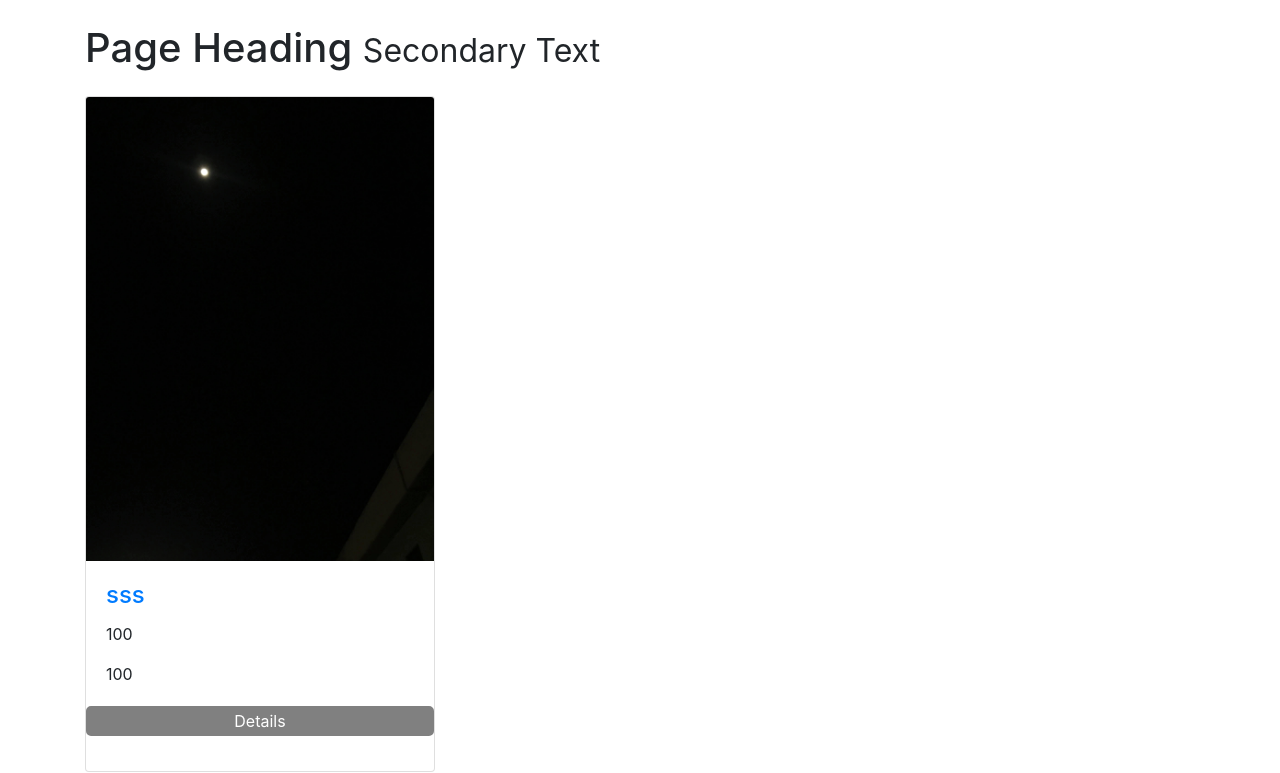
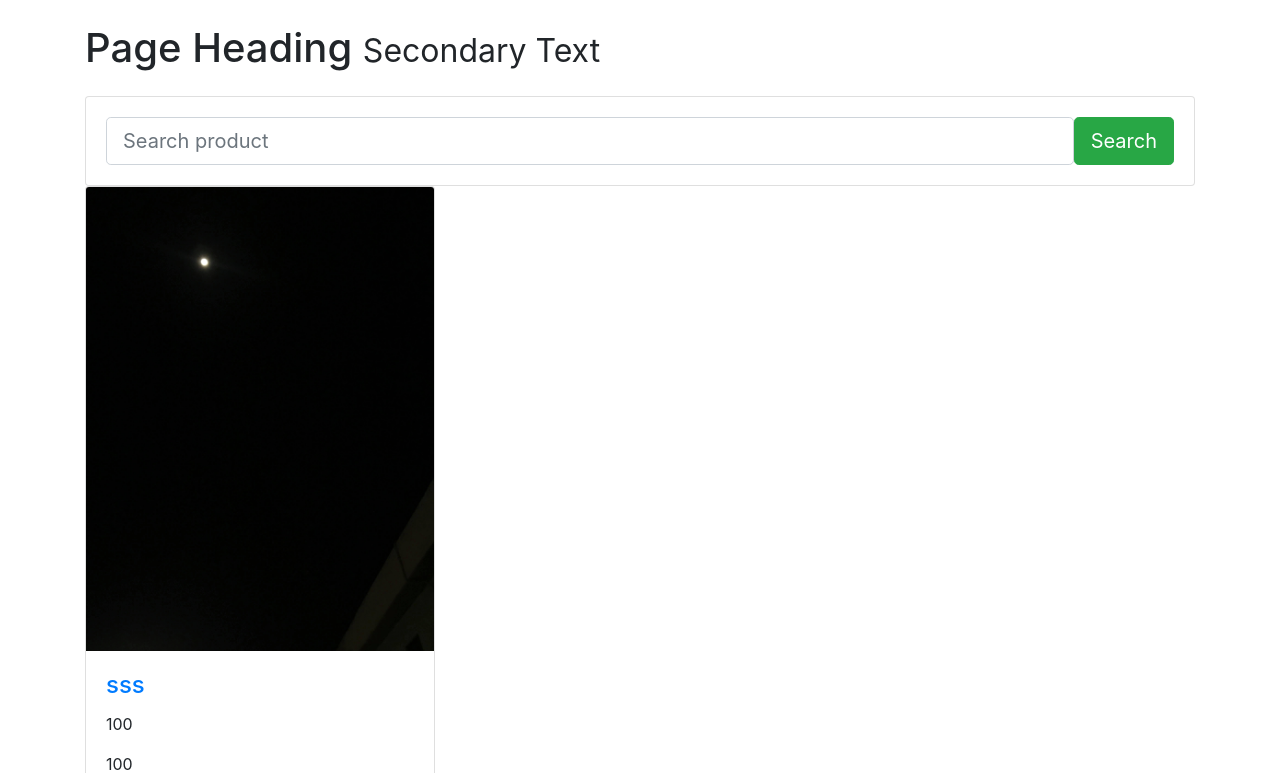
Before and after one commit to xiaoswaii/nturesell, a Django app: page /home/ in a window 1280 px wide. Shown: the part 56-829 px from the top of the page. Run offline with Django 3.2, Linux system fonts and the light colour scheme; a user stored in the database is signed in; data comes from the database, SQL or seed files in the repository; both versions use the stored data as it was after the commit; some libraries are stand-ins or nearby versions.

Commit message:
add searchproduct

```diff
--- a/nturesell/views.py
+++ b/nturesell/views.py
@@ -10,7 +10,11 @@ from itertools import chain
 
 @login_required
 def home(request):
-    products = Product.objects.all()
+    if 'searchproduct' in request.POST:
+        productname=request.POST["productname"]
+        products=Product.objects.filter(productname__icontains=productname)
+    else:
+        products = Product.objects.all()
     return render(request, 'home.html', locals())
 
 def register(request):
@@ -28,13 +32,14 @@ def register(request):
 
             if user is not None:
                 message = "Username used by another"
+                return render(request ,"login.html",locals())
             else:
                 user = AbstractUser.objects.create_user(username = username, password = password)
                 userinfo  = User.objects.create(user = user , nickname = nickname, ntumail = ntumail)
                 userinfo.save()
         else:
             message= "confirm password is different from password"
-
+            return render(request ,"login.html",locals())
     return render(request ,"login.html",locals())
 
 
@@ -47,7 +52,8 @@ def authenticate(request):
             auth.login(request, user)
             return redirect('home')
         else:
-            return redirect('home')
+            message="Username or password wrong"
+            return render(request,"login.html",locals())
 
     return render(request,"home.html",locals())
 
@@ -74,10 +80,6 @@ def profile(request):
 @login_required
 def sell(request):
     if request.method == "POST":
-        productname = request.POST["productname"]
-        price = request.POST["price"]
-        amount = request.POST["amount"]
-        information = request.POST["information"]
         form = UploadProductForm(request.POST, request.FILES)
         if form.is_valid():
             form.save()
--- /dev/null
+++ b/static/css/home.css
@@ -0,0 +1,12 @@
+.stylish-input-group .input-group-addon{
+    background: white !important;
+}
+.stylish-input-group .form-control{
+	border-right:0;
+	box-shadow:0 0 0;
+	border-color:#ccc;
+}
+.stylish-input-group button{
+    border:0;
+    background:transparent;
+}
--- a/templates/home.html
+++ b/templates/home.html
@@ -1,4 +1,9 @@
-{% extends "base.html" %} {% load static %} {% block nevitem %}
+{% extends "base.html" %} {% load static %}
+{% block stylesheet %}
+<link href="{% static 'css/home.css' %}" rel="stylesheet">
+<link href="https://cdnjs.cloudflare.com/ajax/libs/font-awesome/4.7.0/css/font-awesome.css" type="text/css" rel="stylesheet">
+{% endblock %}
+{% block nevitem %}
 <li class="nav-item active">
     <a class="nav-link" href="/home">Home
         <span class="sr-only"></span>
@@ -24,6 +29,22 @@
     <h1 class="my-4">Page Heading
         <small>Secondary Text</small>
     </h1>
+
+    <!--Search Bar-->
+    <form action="." method="POST" class="card card-sm">
+    <div class="card-body row no-gutters align-items-center">
+        <!--end of col-->
+        <div class="col">
+            <input class="form-control form-control-lg form-control-borderless" name="productname" type="search" placeholder="Search product" value="">
+        </div>
+        <input type="hidden" value="searchproduct" name="searchproduct">
+        <!--end of col-->
+        <div class="col-auto">
+            <button class="btn btn-lg btn-success" type="submit">Search</button>
+        </div>
+        <!--end of col-->
+    </div>
+    </form>
 
     <div class="row">
         {% for product in products %}
--- a/templates/login.html
+++ b/templates/login.html
@@ -31,6 +31,9 @@
                         <hr>
                     </div>
                     <div class="panel-body">
+                        {%if message%}
+                        <span>{{message}}</span>
+                        {%endif%}
                         <div class="row">
                             <div class="col-lg-12">
                                 <form id="login-form" action="/login/" method="POST" role="form" style="display: block;">
@@ -86,9 +89,6 @@
                                             </div>
                                         </div>
                                     </div>
-                                    {% if message %}
-                                        <div><h1>{{message}}</h1>></div>
-                                    {% endif %}
                                 </form>
                             </div>
                         </div>
```
Also changed, not shown: db.sqlite3.
